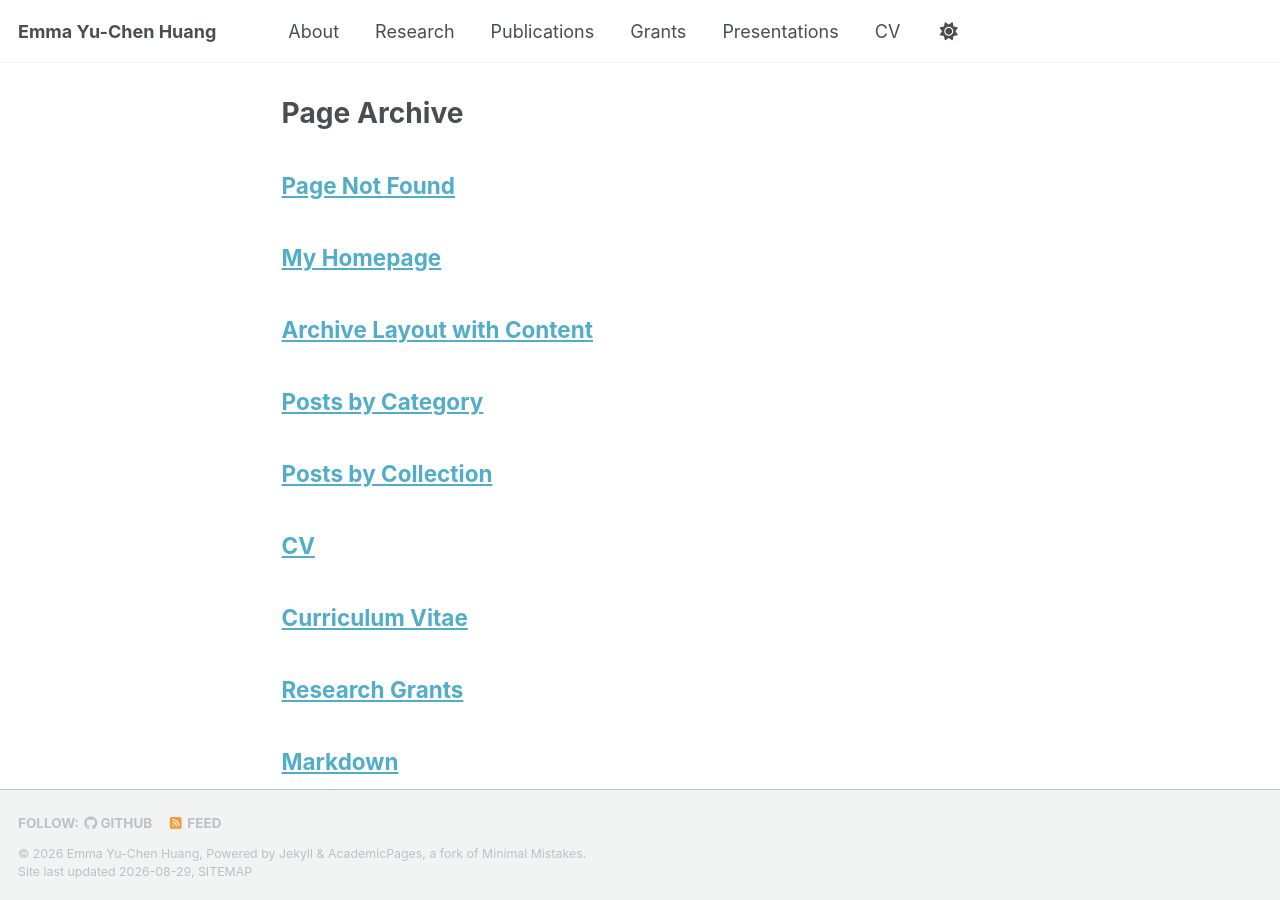
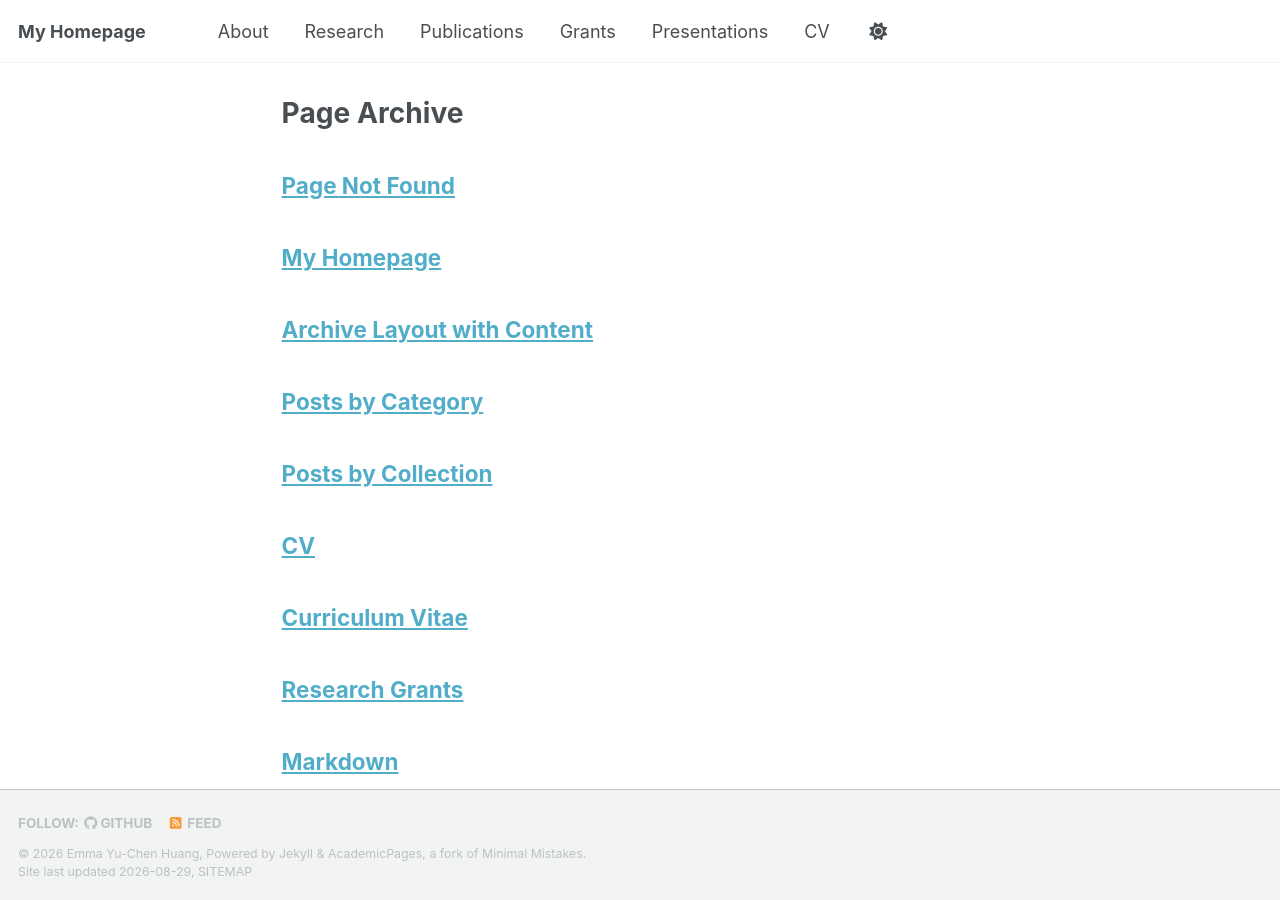
Before and after one commit to yuchen-hahaha/yuchen-hahaha.github.io, a Jekyll site: the page built from _pages/page-archive.html, in a window 1280 px wide and 900 px high. Built offline with Jekyll 4.4.1, drawn with Linux system fonts in a browser that asks for light colours; a style sheet for code colours, icons or effects is not loaded.

Commit message:
Update title and author name in config

```diff
--- a/_config.yml
+++ b/_config.yml
@@ -10,7 +10,7 @@ site_theme               : "default" # The available themes options are "default
                                              # or if you already have some other page hosted on Github then use "https://[your GitHub username].github.io/[Your Repo Name]"
 baseurl                  : "" # the subpath of your site, e.g. "/blog"
 repository               : "academicpages/academicpages.github.io"
-title                    : "Emma Yu-Chen Huang"
+title                    : "My Homepage"
 name                     : &name "Emma Yu-Chen Huang"
 description              : &description "Academic website of Emma Yu-Chen Huang"
 url                      : https://yuchen-hahaha.github.io
@@ -23,7 +23,7 @@ repository               : "yuchen-hahaha/yuchen-hahaha.github.io"
 
 author:
   avatar           : "profile.png"
-  name             : "My Homepage"
+  name             : "Emma Yu-Chen Huang"
   pronouns         : "She/Her"
   bio              : "PhD Candidate | Pulmonologist | Researcher"
   location         : "Chapel Hill, North Carolina"
```
